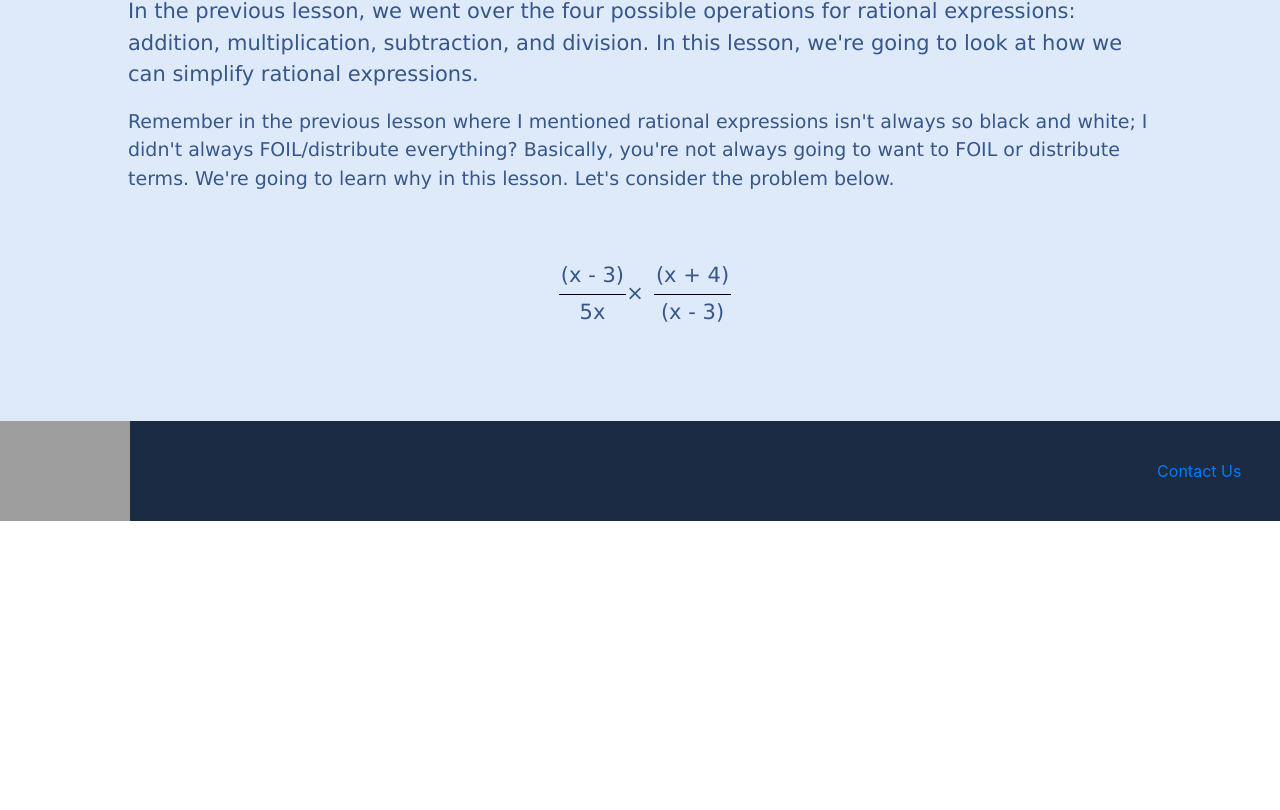
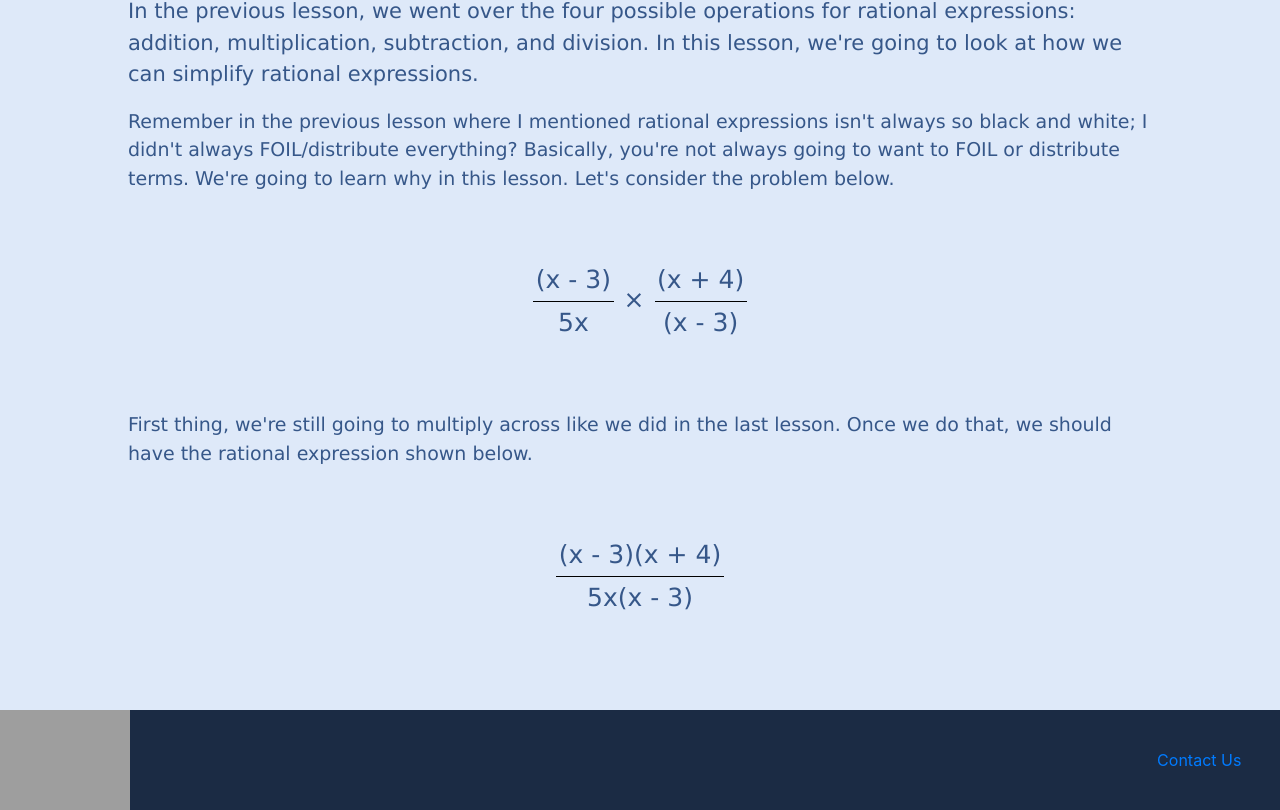
Before and after one commit to YomenT/bluebird-teaching, a React (Create React App) app in the folder reactapp/: page /passport_to_advanced_math/rational_expressions_part2 in a window 1280 px wide. Shown: the part 384-1194 px from the top of the page. Before the commit the page ends 905 px from the top, so only its background shows below. Built offline with nearby package versions, Linux system fonts and the light colour scheme; grey boxes are pictures that could not be loaded.

Commit message:
Added to RationalExpressions2

```diff
--- a/reactapp/src/components/passport-to-advanced-math/RationalExpressions2.js
+++ b/reactapp/src/components/passport-to-advanced-math/RationalExpressions2.js
@@ -26,8 +26,8 @@ class RationalExpressions2 extends React.Component {
                         Basically, you're not always going to want to FOIL or distribute terms.  We're going to learn why in this lesson.  Let's consider the problem below.
                     </p>
 
-                    <p className="p-body-medium" style={{ textAlign: "center", paddingTop: "50px", paddingBottom: "50px" }}>
-                        <div class="frac" style={{ paddingLeft: "10px" }}>
+                    <p className="p-body" style={{ textAlign: "center", paddingTop: "50px", paddingBottom: "50px" }}>
+                        <div class="frac" style={{ paddingRight: "10px" }}>
                             <span className='top'>(x - 3)</span>
                             <span className="symbol">/</span>
                             <span className="bottom">5x</span>
@@ -40,6 +40,18 @@ class RationalExpressions2 extends React.Component {
                         </div>
                     </p>
 
+                    <p className="p-body-small">
+                        First thing, we're still going to multiply across like we did in the last lesson.  Once we do that, we should have the rational expression shown below.
+                    </p>
+
+                    <p className="p-body" style={{ textAlign: "center", paddingTop: "50px", paddingBottom: "50px" }}>
+                        <div className="frac">
+                            <span className="top">(x - 3)(x + 4)</span>
+                            <span className="symbol">/</span>
+                            <span className="bottom">5x(x - 3)</span>
+                        </div>
+                    </p>
+
                 </div>
 
             <Footer />
```
